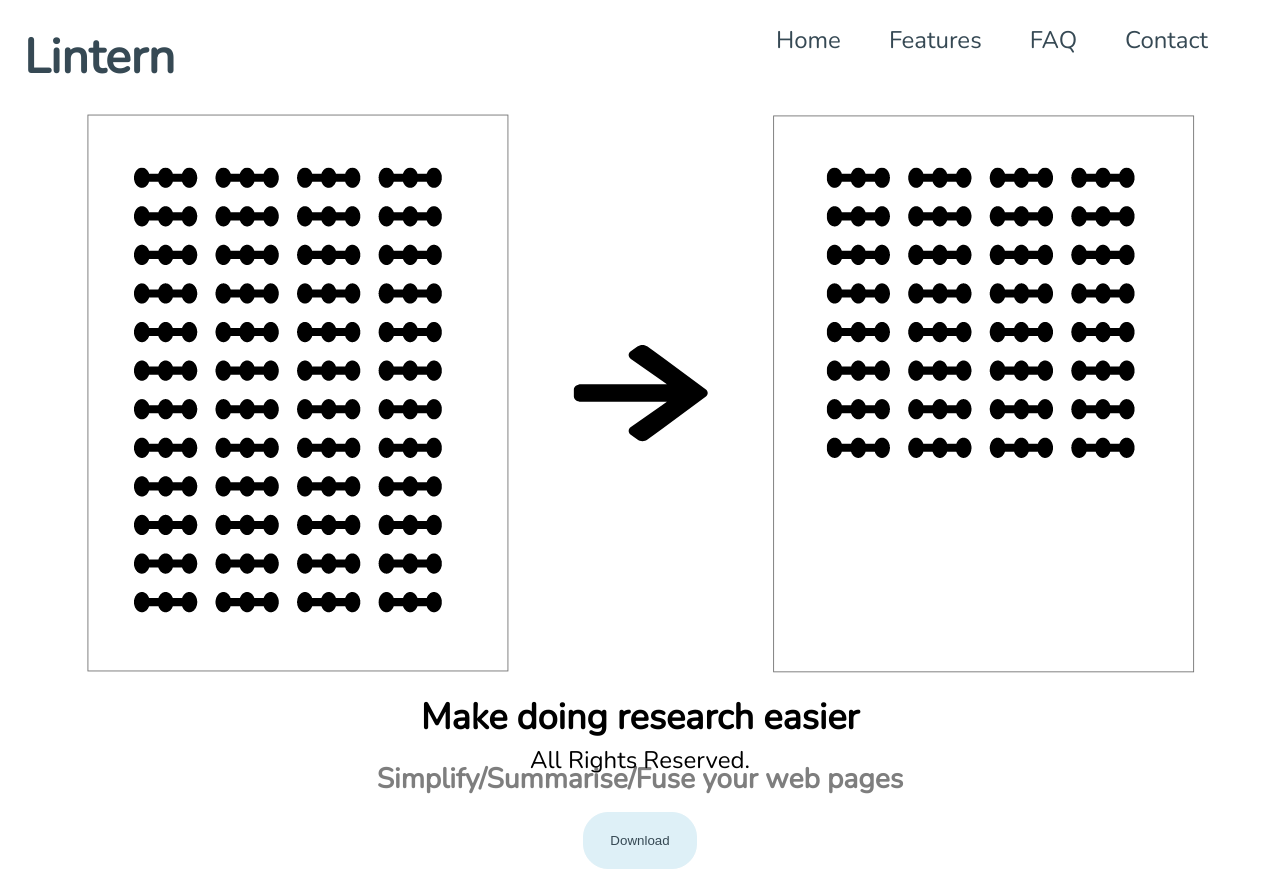
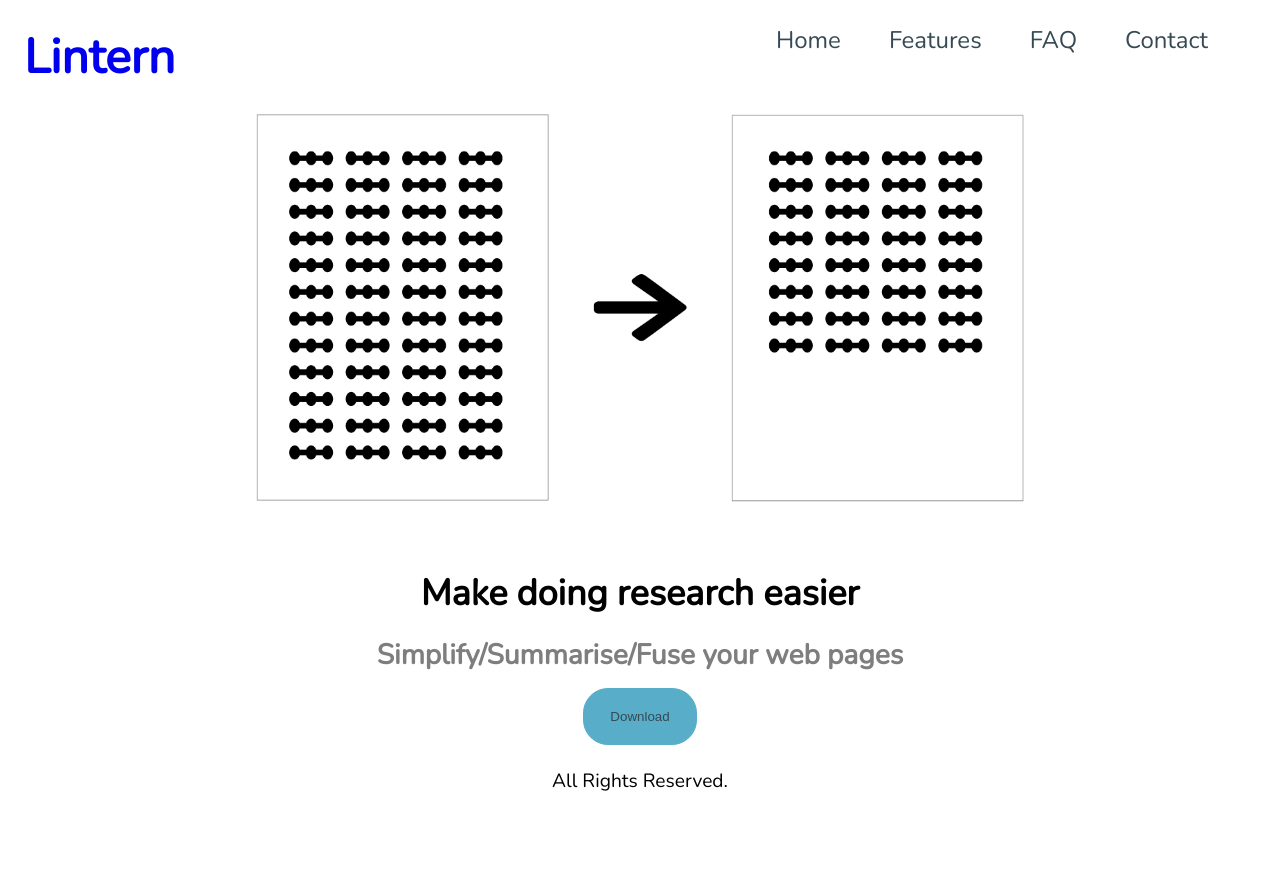
Before and after one commit to HikariLight/BrieferWebsite, a Gatsby site: page / in a window 1280 px wide. After the commit the page ends 800 px from the top, so only its background shows below. Built offline with nearby package versions, Linux system fonts and the light colour scheme; Gatsby itself is replaced by a stand-in of ours.

Commit message:
Added more q/a's to faq page. Minor CSS changes

```diff
--- a/src/components/ContactCard.js
+++ b/src/components/ContactCard.js
@@ -4,7 +4,7 @@ const ContactCard = () => {
     return(
         <section className="contactCard">
             <h3>Contact Us</h3>
-            <p>E-mail: lintern@gmail.com</p>
+            <p>E-mail: <a href="mailto: lintern@gmail.com">lintern@gmail.com</a></p>
         </section>
     )
 }
--- a/src/components/Header.js
+++ b/src/components/Header.js
@@ -5,7 +5,7 @@ import "../style/global.css"
 const Header = () =>{
     return(
         <header>
-            <h1 id="title">Lintern</h1>
+            <h1 id="title"><Link to="/">Lintern</Link></h1>
             <nav>
                 <ul>
                     <li><Link to="/">Home</Link></li>
--- a/src/pages/faq.js
+++ b/src/pages/faq.js
@@ -12,6 +12,8 @@ const FAQ = () => {
           <Qa question="Who created this project?" answer="We're a team of 2 developers."></Qa>
           <Qa question="Will any of my personal data be collected?" answer="Nope! Lintern is designed to run completely locally. We do not collect any user data."></Qa>
           <Qa question="Will this extension drain my battery/memory?" answer="Nope! The extension doesn't run around the clock, it only does when you use it. So from our testing, the impact on memory and battery should be minimal."></Qa>
+          <Qa question="What browsers does Lintern run on?" answer="Lintern supports all Chromium-based browsers. So Google Chrome, Microsoft Edge, Opera, Brave...etc are all supported."></Qa>
+          <Qa question="Does this extension run on Firefox?" answer="Lintern does not support Firefox as of yet. Stay tuned for future updates, though!"></Qa>
         </section>
     </Layout>
   )
--- a/src/style/global.css
+++ b/src/style/global.css
@@ -7,7 +7,7 @@
 
 html{
     --darkBlue: #364954;
-    --lightBlue: #DEF0F7;
+    --lightBlue: #58adc9;
 }
 body{
     font-family: Nunito, Helvetica, Arial;
@@ -64,7 +64,8 @@ footer{
     bottom: 0;
     position: absolute;
     width: 100%;
-    margin: 1em 0;
+    font-size: 0.8em;
+    margin: 0.3em 0;
     min-height: 3vh;
     text-align: center;
 }
@@ -74,12 +75,17 @@ footer{
     display: inline;
 }
 
+#title a:visited{
+    color: inherit;
+}
+
 #subtitle{
     opacity: 0.5;
 }
 
 #mainDiagram{
-    display: block;
+    width: 60%;
+    height: auto;
     margin: 0 auto;
 }
 
@@ -159,6 +165,14 @@ footer{
     border: 1px solid var(--darkBlue);
 }
 
+.contactCard a{
+    color: var(--darkBlue);
+}
+
+.contactCard a:hover{
+    color: var(--lightBlue);
+}
+
 .contactMain{
     display: grid;
     align-items: center;
```
